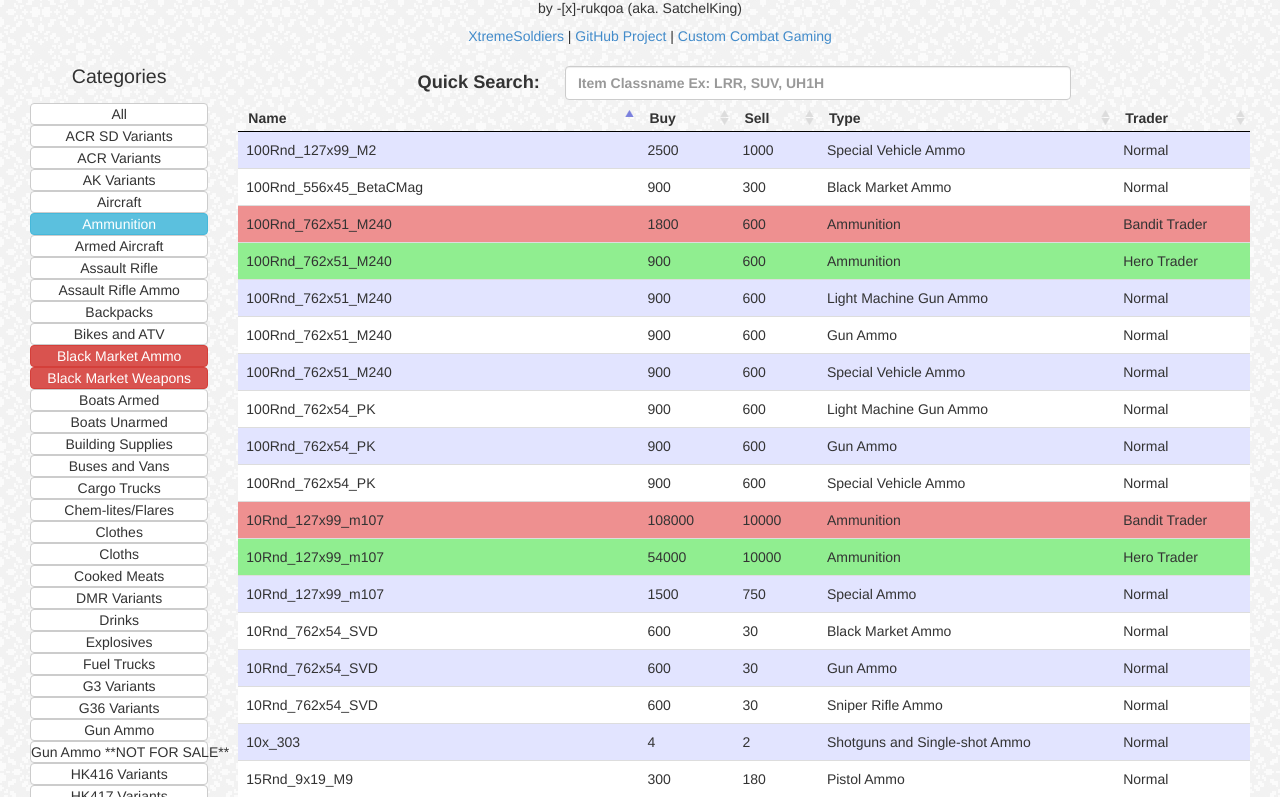
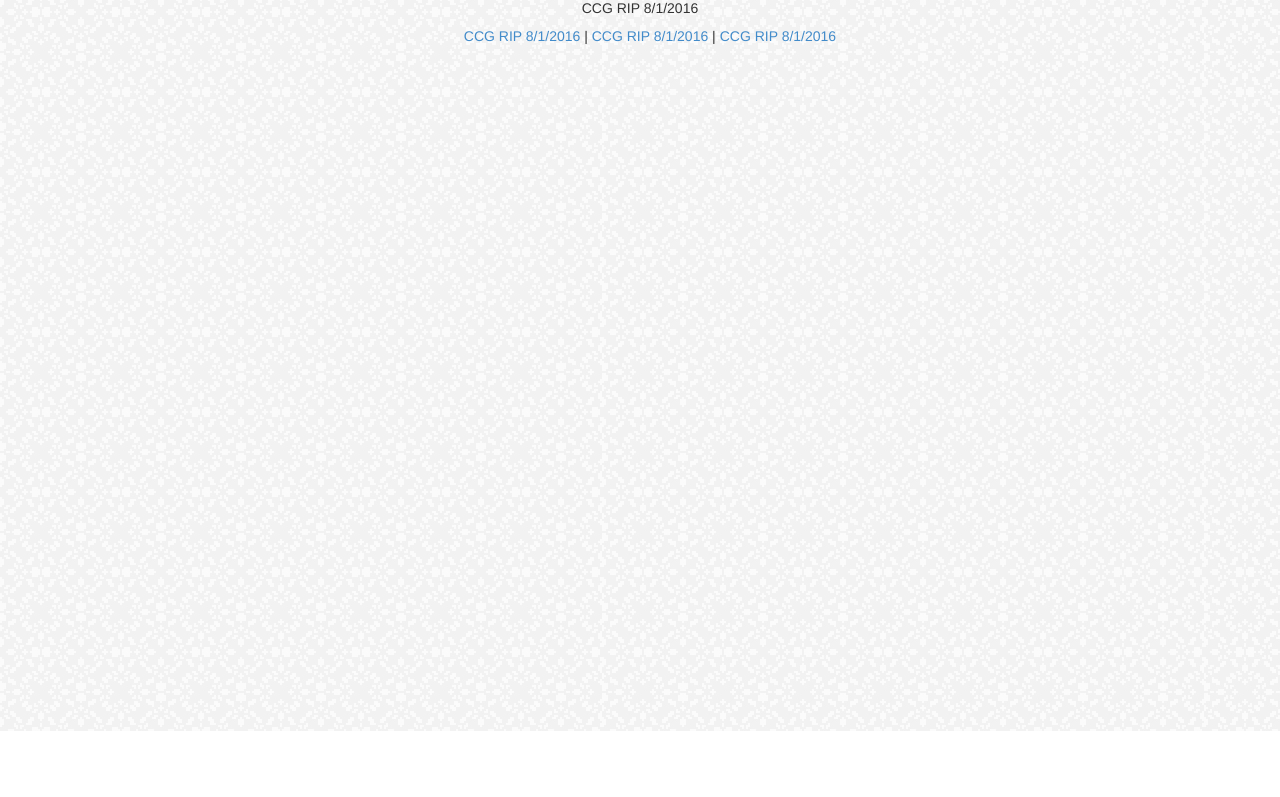
Before and after one commit to Alderweis/Epochprices, a plain HTML site: page index.html in a window 1280 px wide. Shown: the part 69-866 px from the top of the page. After the commit the page ends 800 px from the top, so only its background shows below. Drawn offline with Linux system fonts and the light colour scheme.

Commit message:
CCG RIP 8/1/2016
CCG RIP 8/1/2016

```diff
--- a/index.html
+++ b/index.html
@@ -1,35 +1,21 @@
 <!DOCTYPE html>
 <html>
 	<head>
-		<title>CCG Overpoch (A2) Loot Prices</title>
+		<title>CCG RIP 8/1/2016</title>
 		<link href="styles/bootstrap.min.css" rel="stylesheet" />
 		<link href="styles/jquery.dataTables.css" rel="stylesheet" />
 		<link href="styles/style.css" rel="stylesheet" />
 	</head>
 	<body>
 		<div class="container-fluid">
-			<h1>CCG Overpoch (A2) Price Charts</h1>
-			<h3>by -[x]-rukqoa (aka. SatchelKing)</h3>
+			<h1>CCG RIP 8/1/2016</h1>
+			<h3>CCG RIP 8/1/2016</h3>
 			<div class="links">
-				<a href="http://www.xtreme-soldiers.com/">XtremeSoldiers</a>
+				<a href="CCG RIP 8/1/2016">CCG RIP 8/1/2016</a>
 				|
-				<a href="https://github.com/rukqoa/epochprices">GitHub Project</a>
+				<a href="CCG RIP 8/1/2016">CCG RIP 8/1/2016</a>
 				|
-				<a href="http://customcombatgaming.com/">Custom Combat Gaming</a>
+				<a href="CCG RIP 8/1/2016">CCG RIP 8/1/2016</a>
 			</div>
-			<div class="row-fluid">
-				<div class="typelist col-md-2">
-					<h2>Categories</h2>
-					<button type="button" class="btn btn-default">
-						All
-					</button>
-				</div>
-				<table class="table"></table>
-			</div>
-		</div>
-		<script src="scripts/jquery.js"></script>
-		<script src="scripts/jquery.dataTables.min.js"></script>
-		<script src="scripts/traders_data_new.js"></script>
-		<script src="scripts/parse.js"></script>
 	</body>
 </html>
```
